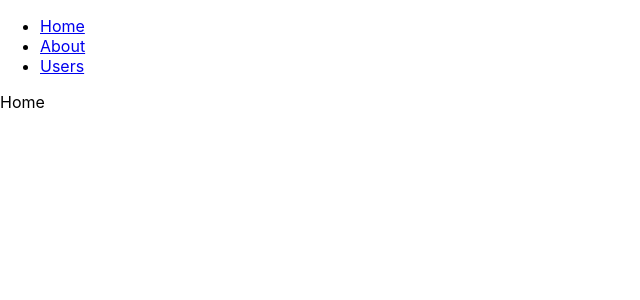
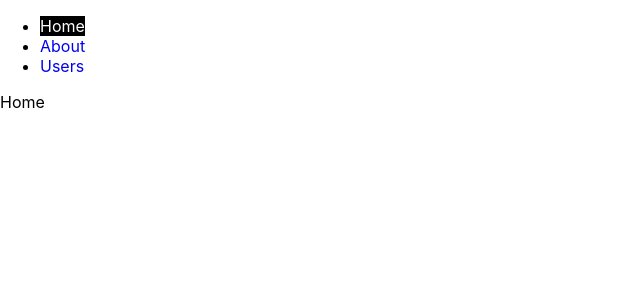
Before and after one commit to sinanakyol/react-router, a React (Create React App) app: page / in a window 1280 px wide. Shown: the top 300 px of the page, without its empty margins (0-640 px from the left). Built offline with nearby package versions, Linux system fonts and the light colour scheme.

Commit message:
files changed

```diff
--- a/src/App.css
+++ b/src/App.css
@@ -2,37 +2,11 @@
   text-align: center;
 }
 
-.App-logo {
-  height: 40vmin;
-  pointer-events: none;
+.selected {
+  background-color: black;
+  color: #fff;
 }
 
-@media (prefers-reduced-motion: no-preference) {
-  .App-logo {
-    animation: App-logo-spin infinite 20s linear;
-  }
+a {
+  text-decoration: none;
 }
-
-.App-header {
-  background-color: #282c34;
-  min-height: 100vh;
-  display: flex;
-  flex-direction: column;
-  align-items: center;
-  justify-content: center;
-  font-size: calc(10px + 2vmin);
-  color: white;
-}
-
-.App-link {
-  color: #61dafb;
-}
-
-@keyframes App-logo-spin {
-  from {
-    transform: rotate(0deg);
-  }
-  to {
-    transform: rotate(360deg);
-  }
-}
--- a/src/App.js
+++ b/src/App.js
@@ -1,11 +1,16 @@
 import "./App.css";
 import React from "react";
-import { BrowserRouter as Router, Switch, Route, Link } from "react-router-dom";
+import {
+  BrowserRouter as Router,
+  Switch,
+  Route,
+  NavLink,
+} from "react-router-dom";
 
 import Home from "./components/Home";
 import Users from "./components/Users";
 import About from "./components/About";
-import User from "./components/User";
+import Error404 from "./components/Error404";
 
 function App() {
   return (
@@ -14,13 +19,19 @@ function App() {
         <nav>
           <ul>
             <li>
-              <Link to="/">Home</Link>
+              <NavLink to="/" exact activeClassName="selected">
+                Home
+              </NavLink>
             </li>
             <li>
-              <Link to="/about">About</Link>
+              <NavLink to="/about" activeClassName="selected">
+                About
+              </NavLink>
             </li>
             <li>
-              <Link to="/users">Users</Link>
+              <NavLink to="/users" activeClassName="selected">
+                Users
+              </NavLink>
             </li>
           </ul>
         </nav>
@@ -31,7 +42,7 @@ function App() {
           <Route exact path="/" component={Home} />
           <Route path="/about" component={About} />
           <Route path="/users" component={Users} />
-          <Route path="/user/:id" component={User} />
+          <Route path="*" component={Error404} />
         </Switch>
       </div>
     </Router>
--- a/src/components/User.js
+++ b/src/components/User.js
@@ -1,5 +1,5 @@
 import { useEffect, useState } from "react";
-import { useParams } from "react-router-dom";
+import { useParams, Link } from "react-router-dom";
 import axios from "axios";
 
 function User() {
@@ -18,7 +18,13 @@ function User() {
     <div>
       <h1>User Detail</h1>
       {loading && <div>Loading...</div>}
-      {JSON.stringify(user)}
+      {!loading && <code>{JSON.stringify(user)}</code>}
+      <br />
+      <br />
+
+      <Link to={`/users/${parseInt(id) + 1}`}>
+        Next User ({parseInt(id) + 1})
+      </Link>
     </div>
   );
 }
--- a/src/components/Users.js
+++ b/src/components/Users.js
@@ -1,10 +1,14 @@
 import { useEffect, useState } from "react";
-import { Link } from "react-router-dom";
+import { NavLink, Switch, Route, useRouteMatch } from "react-router-dom";
 import axios from "axios";
+
+import User from "./User";
 
 function Users() {
   const [loading, setLoading] = useState(true);
   const [users, setUsers] = useState([]);
+
+  const { path, url } = useRouteMatch();
 
   useEffect(() => {
     axios("https://jsonplaceholder.typicode.com/users")
@@ -19,10 +23,19 @@ function Users() {
       <ul>
         {users.map((user) => (
           <li key={user.id}>
-            <Link to={`/user/${user.id}`}>{user.name}</Link>
+            <NavLink to={`${url}/${user.id}`} activeClassName="selected">
+              {user.name}
+            </NavLink>
           </li>
         ))}
       </ul>
+
+      <Switch>
+        <Route exact path={path}>
+          <h3>Please select a user.</h3>
+        </Route>
+        <Route path={`${path}/:id`} component={User}></Route>
+      </Switch>
     </div>
   );
 }
```
Also changed, not shown: src/index.js (+6 -6 lines).
